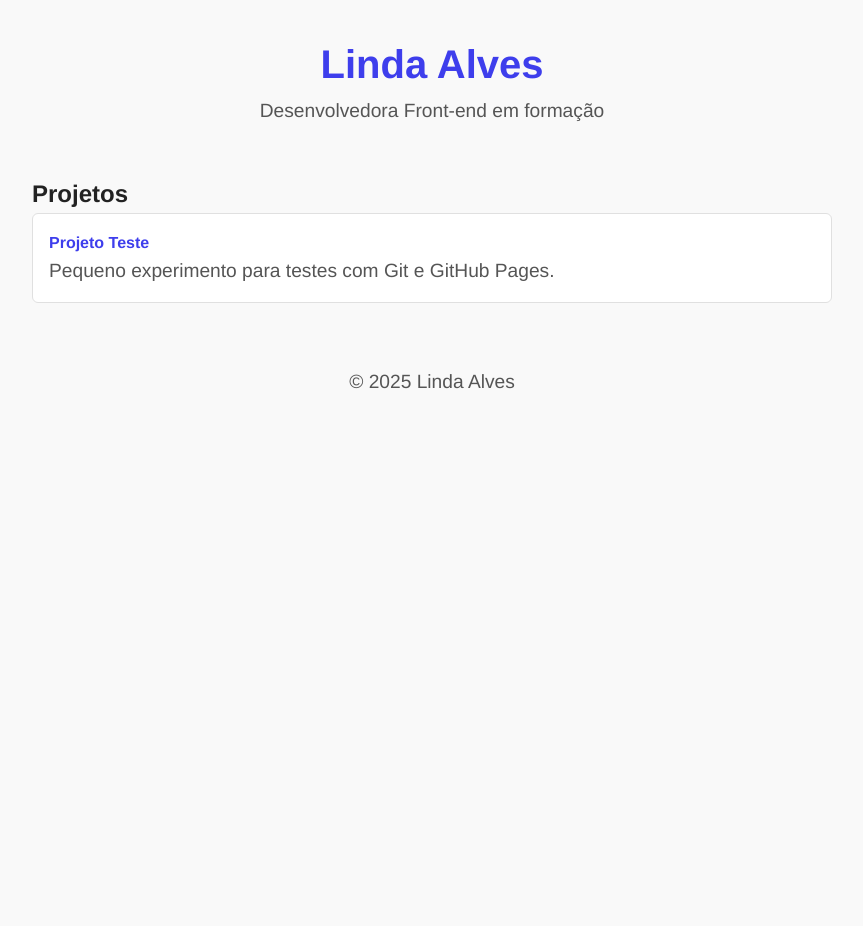
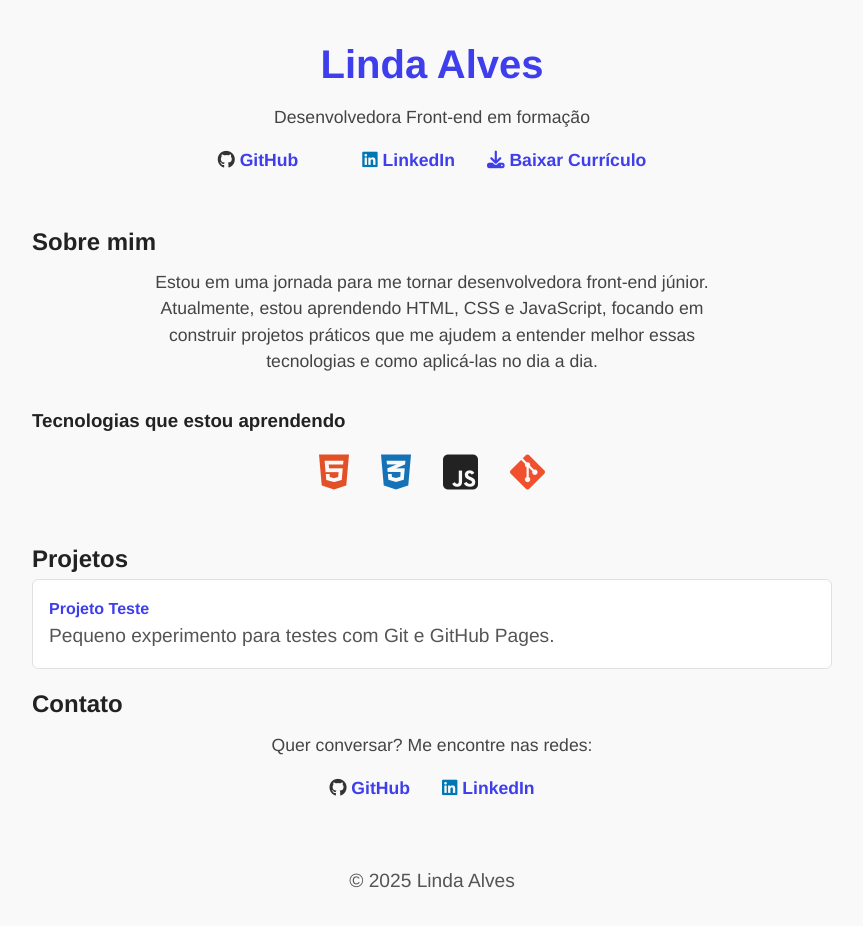
Before and after one commit to lindaalves/portfolio, a plain HTML site: page index.html in a window 1280 px wide. Shown: the whole page, without its empty margins (208-1071 px from the left). Before the commit the page ends 800 px from the top, so only its background shows below. Drawn offline with Linux system fonts and the light colour scheme.

Commit message:
Adiciona botão para download do currículo

```diff
--- a/index.html
+++ b/index.html
@@ -5,25 +5,85 @@
     <meta name="viewport" content="width=device-width, initial-scale=1.0" />
     <title>Linda Alves | Portfólio</title>
     <link rel="stylesheet" href="style.css" />
+<link
+  rel="stylesheet"
+  href="https://cdnjs.cloudflare.com/ajax/libs/font-awesome/6.5.0/css/all.min.css"
+/>
+
   </head>
   <body>
     <div class="container">
-      <header>
+      <header class="contato">
         <h1>Linda Alves</h1>
         <p>Desenvolvedora Front-end em formação</p>
+        <ul>
+          <li>      <a href="https://github.com/lindaalves" target="_blank">
+        <i class="fab fa-github"></i> GitHub</li>
+          <li>
+      <a href="https://www.linkedin.com/in/lindaalves" target="_blank">
+        <i class="fab fa-linkedin"></i> LinkedIn
+      </a>
+          </li>
+          <li><div class="botao-curriculo">
+  <a href="curriculo-linda-alves.pdf" download target="_blank">
+    <i class="fas fa-download"></i> Baixar Currículo
+  </a>
+</div>
+</li>
+        </ul>
       </header>
 
       <main>
+        <section class="sobre-mim">
+          <h2>Sobre mim</h2>
+          <p>
+            Estou em uma jornada para me tornar desenvolvedora front-end júnior.
+            Atualmente, estou aprendendo HTML, CSS e JavaScript, focando em
+            construir projetos práticos que me ajudem a entender melhor essas
+            tecnologias e como aplicá-las no dia a dia.
+          </p>
+
+            <h3 style="margin-top: 2rem;">Tecnologias que estou aprendendo</h3>
+  <div class="tecnologias">
+    <i class="fab fa-html5" title="HTML5"></i>
+    <i class="fab fa-css3-alt" title="CSS3"></i>
+    <i class="fab fa-js-square" title="JavaScript"></i>
+    <i class="fab fa-git-alt" title="Git"></i>
+  </div>
+</section>
+        </section>
+
         <section class="projetos">
           <h2>Projetos</h2>
           <ul>
             <li>
-              <a href="https://github.com/lindaalves/teste" target="_blank">
+              <a
+                href="https://github.com/lindaalves/teste"
+                target="_blank"
+                rel="noopener noreferrer"
+              >
                 Projeto Teste
               </a>
               <p>Pequeno experimento para testes com Git e GitHub Pages.</p>
             </li>
-            <!-- Adicione mais projetos aqui -->
+            <!-- Você pode adicionar mais projetos aqui -->
+          </ul>
+        </section>
+
+        <section class="contato">
+          <h2>Contato</h2>
+          <p>Quer conversar? Me encontre nas redes:</p>
+          <ul>
+            <li>
+      <a href="https://github.com/lindaalves" target="_blank">
+        <i class="fab fa-github"></i> GitHub
+      </a>
+            </li>
+            <li>
+      <a href="https://www.linkedin.com/in/lindaalves" target="_blank">
+        <i class="fab fa-linkedin"></i> LinkedIn
+      </a>
+            </li>
           </ul>
         </section>
       </main>
--- a/style.css
+++ b/style.css
@@ -67,3 +67,76 @@ footer {
   font-size: 0.9rem;
   color: #aaa;
 }
+
+.sobre-mim,
+.contato {
+  margin-bottom: 3rem;
+}
+
+.sobre-mim p,
+.contato p {
+  font-size: 1.1rem;
+  color: #444;
+  max-width: 600px;
+  margin: 0.5rem auto 0 auto;
+  line-height: 1.5;
+  text-align: center;
+}
+
+.contato ul {
+  list-style: none;
+  display: flex;
+  justify-content: center;
+  gap: 2rem;
+  margin-top: 1rem;
+  padding: 0;
+}
+
+.contato li a {
+  color: #3e3eec;
+  font-weight: 600;
+  text-decoration: none;
+  font-size: 1.1rem;
+  border-bottom: 2px solid transparent;
+  transition: border-color 0.3s ease;
+}
+.contato li .fa-github {
+  color: #333;
+}
+
+.contato li .fa-linkedin {
+  color: #0077b5;
+}
+
+.contato li a:hover {
+  border-color: #3e3eec;
+}
+
+.tecnologias {
+  display: flex;
+  justify-content: center;
+  gap: 2rem;
+  margin-top: 1rem;
+  font-size: 2.5rem;
+}
+
+.tecnologias .fa-html5 {
+  color: #e34f26;
+}
+
+.tecnologias .fa-css3-alt {
+  color: #1572b6;
+}
+
+.tecnologias .fa-js {
+  color: #f7df1e;
+}
+
+.tecnologias .fa-git-alt {
+  color: #f1502f;
+}
+
+.tecnologias i:hover {
+  transform: scale(1.1);
+  transition: transform 0.2s ease;
+}
```
Also changed, not shown: 1 other file.
